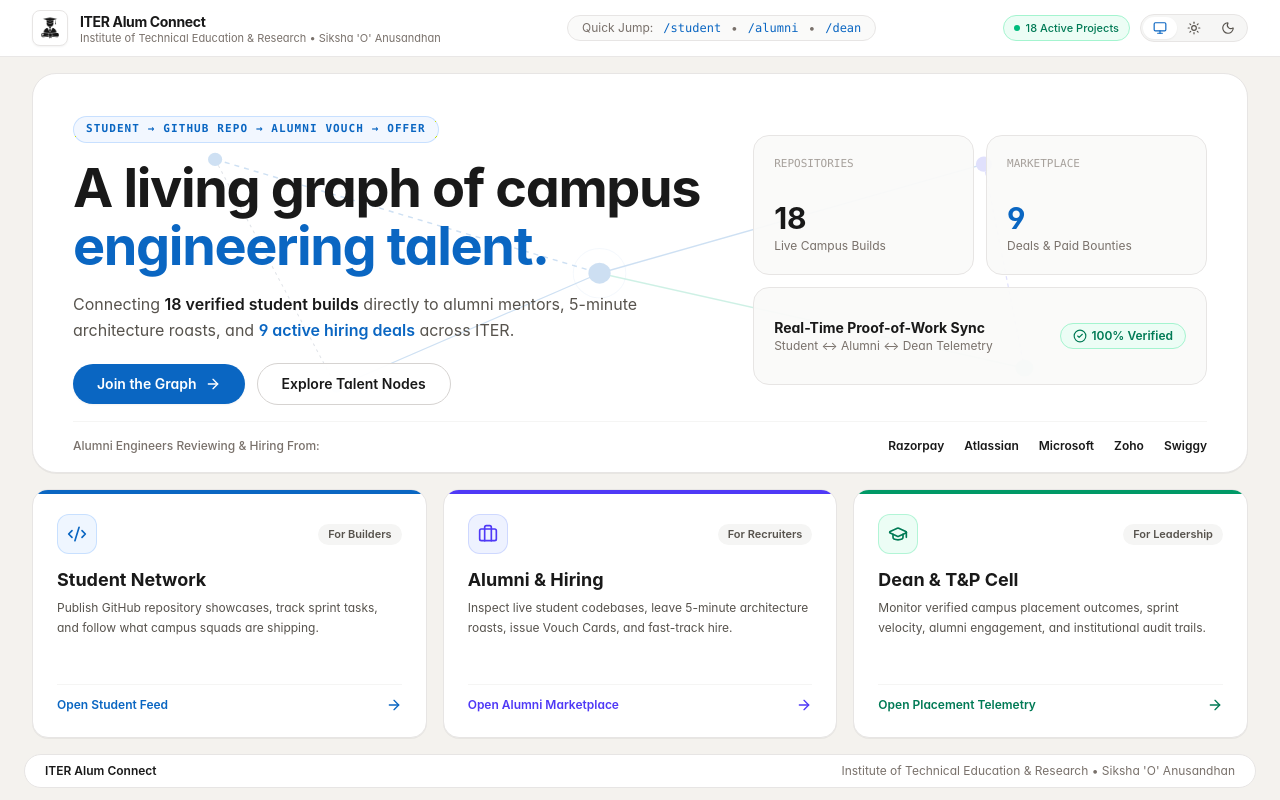
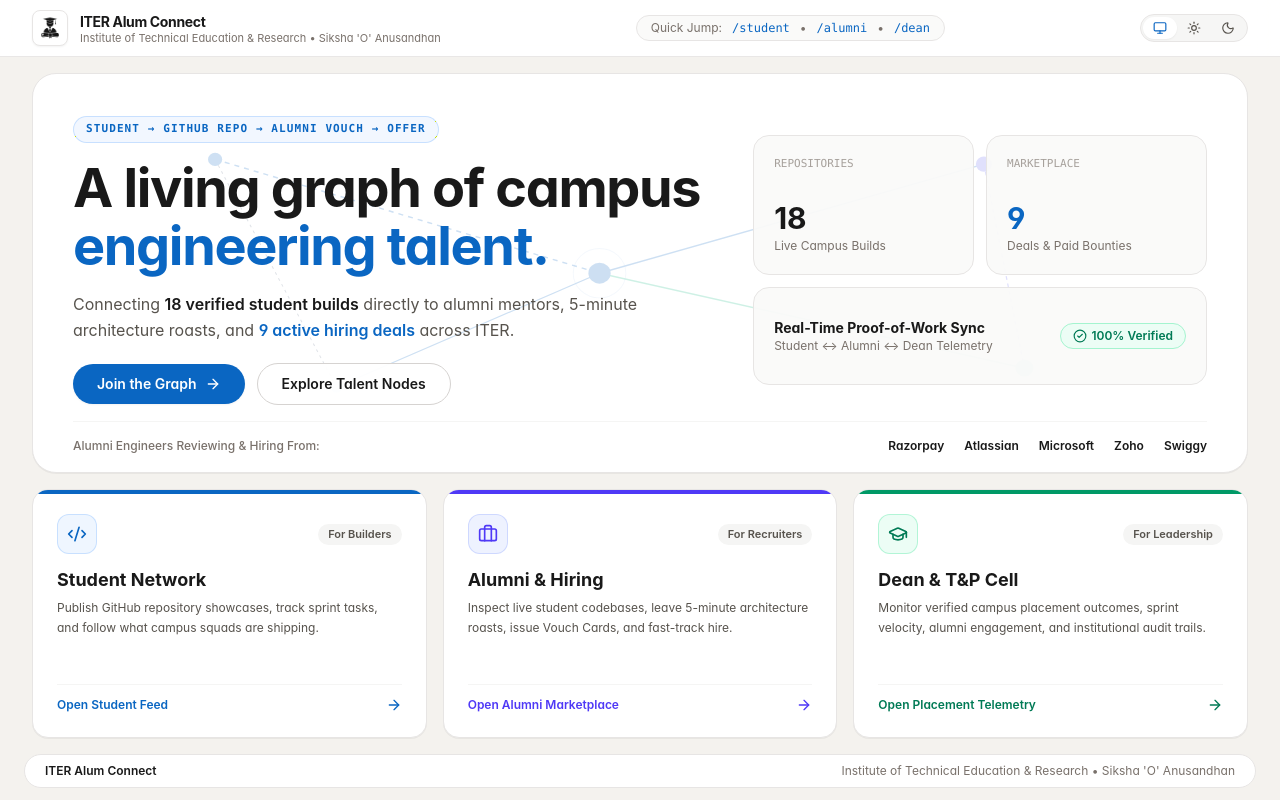
Before and after one commit to ragelabs-ssssd/Alum-Connect, a Next.js app: page / in a window 1280 px wide. Built offline with nearby package versions, Linux system fonts and the light colour scheme.

Commit message:
chore: remove Active Projects pill from gateway navbar

```diff
--- a/src/app/page.tsx
+++ b/src/app/page.tsx
@@ -120,10 +120,6 @@ export default function HomePage() {
           </div>
 
           <div className="flex items-center gap-2.5">
-            <span className="hidden sm:inline-flex items-center gap-1.5 rounded-full border border-emerald-200 dark:border-emerald-500/30 bg-emerald-50 dark:bg-emerald-500/10 px-2.5 py-1 text-[11px] font-medium text-emerald-700 dark:text-emerald-300">
-              <span className="h-1.5 w-1.5 rounded-full bg-emerald-500 animate-pulse" />
-              {projectCount} Active Projects
-            </span>
             <ThemeToggle compact />
           </div>
         </div>
```
